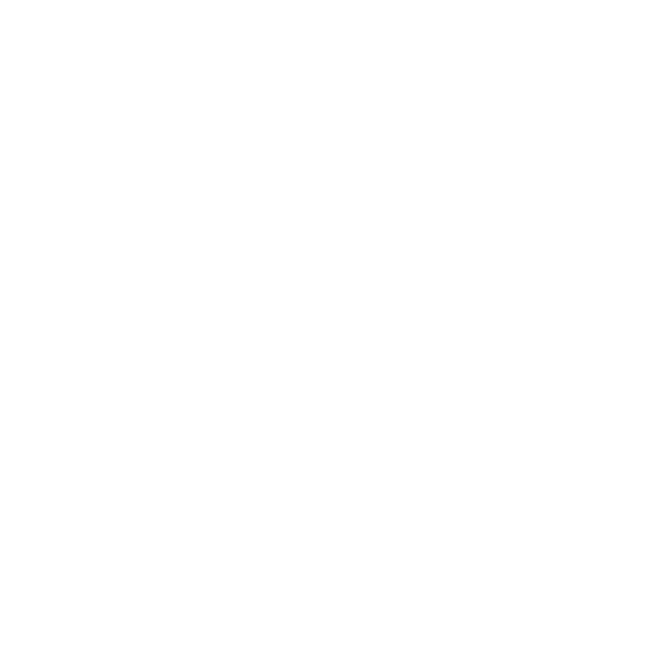
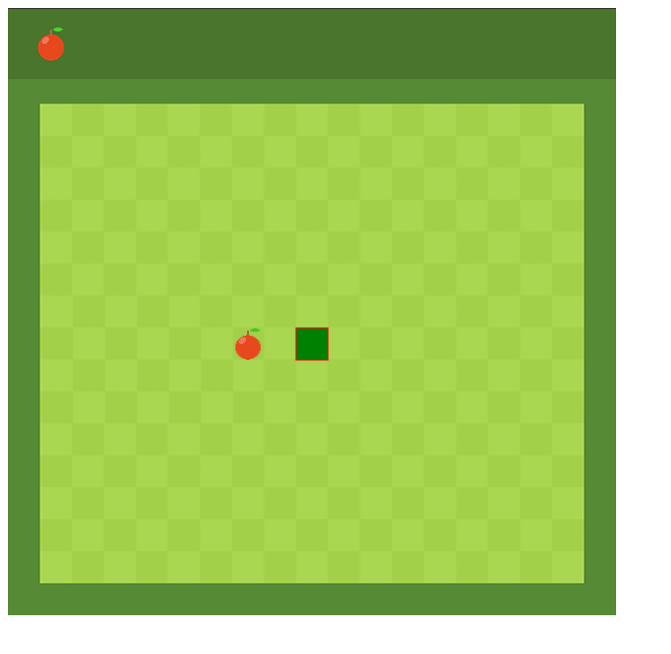
Before and after one commit to dylanswift2018/snake_game, a plain HTML site: page index.html in a window 1280 px wide. Shown: the whole page, without its empty margins (0-671 px from the left). Drawn offline with Linux system fonts and the light colour scheme.

Commit message:
drawing the background and the forms used here :)

```diff
--- a/index.html
+++ b/index.html
@@ -5,7 +5,6 @@
     <meta name="viewport" content="width=device-width, initial-scale=1.0">
     <title>Snake Game</title>
 </head>
-<body>
-
-</body>
+<canvas id="snake" width="608" height="608"></canvas>
+<script src="snake.js" ></script>
 </html>
--- a/snake.js
+++ b/snake.js
@@ -0,0 +1,50 @@
+const cvs = document.getElementById("snake");
+const ctx= cvs.getContext("2d");
+
+//creating the unit of the game
+const box =32;
+
+//loading the images
+const ground = new Image();
+ground.src= "img/ground.png";
+
+const foodImg = new Image();
+foodImg.src= "img/food.png";
+
+//create the snake
+let snake = [];
+snake[0] = {
+    x:9*box,
+    y:10*box
+}
+
+//creating food
+let food = {
+    x: Math.floor(Math.random()*7+1)*box,
+    y: Math.floor(Math.random()*15+3)*box
+}
+
+//create the score
+let score =0;
+
+// draw function
+function draw()
+{
+    ctx.drawImage(ground,0,0);
+
+     for(let i=0;i< snake.length; i++)
+     {
+         ctx.fillStyle= (i==0)? "green":"white";
+         ctx.fillRect(snake[i].x,snake[i].y,box,box);
+
+         ctx.strokeStyle= "red";
+         ctx.strokeRect(snake[i].x,snake[i].y,box,box);
+     }
+
+     ctx.drawImage(foodImg, food.x, food.y);
+
+}
+
+//calling the draw function
+
+let game = setInterval(draw,100);
```
